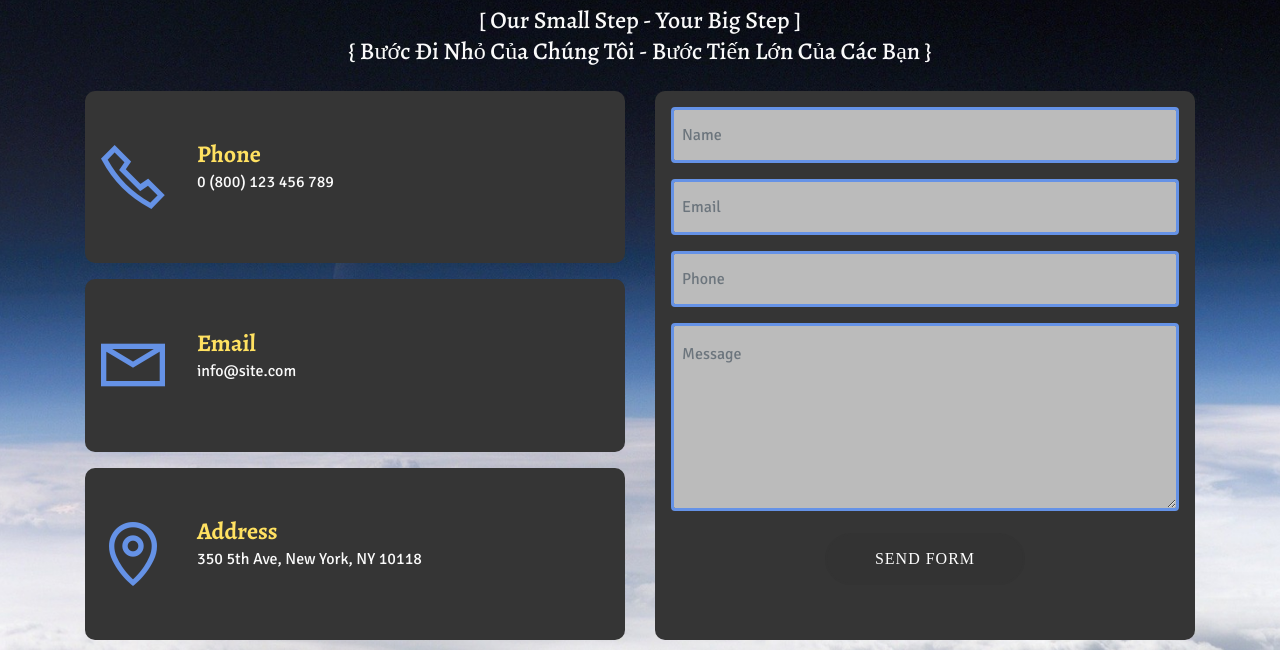
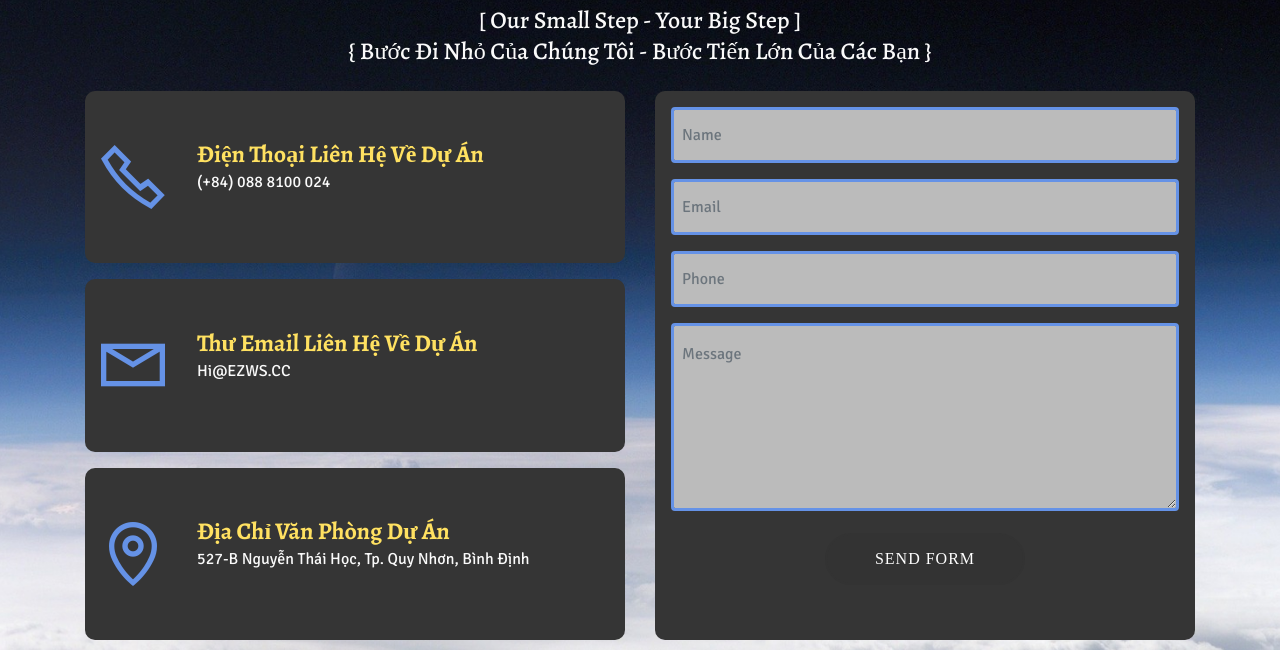
Before and after one commit to EZtech-Web/-OOO-, a plain HTML site: page index.html in a window 1280 px wide. Shown: the part 101-751 px from the top of the page. Drawn offline with nearby package versions, Linux system fonts and the light colour scheme; files whose address does not match are found by name; a web font is replaced by a local one.

Commit message:
create github pages

```diff
--- a/index.html
+++ b/index.html
@@ -28,7 +28,7 @@
   <noscript><link rel="stylesheet" href="https://fonts.googleapis.com/css?family=Signika:300,400,500,600,700&display=swap"></noscript>
   <link rel="preload" href="https://fonts.googleapis.com/css?family=Calistoga:400&display=swap" as="style" onload="this.onload=null;this.rel='stylesheet'">
   <noscript><link rel="stylesheet" href="https://fonts.googleapis.com/css?family=Calistoga:400&display=swap"></noscript>
-  <link rel="preload" as="style" href="assets/mobirise/css/mbr-additional.css?v=XwYelR"><link rel="stylesheet" href="assets/mobirise/css/mbr-additional.css?v=XwYelR" type="text/css">
+  <link rel="preload" as="style" href="assets/mobirise/css/mbr-additional.css?v=lZLbzQ"><link rel="stylesheet" href="assets/mobirise/css/mbr-additional.css?v=lZLbzQ" type="text/css">
 
 
 
@@ -36,7 +36,7 @@
 </head>
 <body>
 
-  <section class="witsec-mailform mbr-section cid-BR6muZvLP4" id="design-block-BR6muZvLP4" data-rv-view="34">
+  <section class="witsec-mailform mbr-section cid-BR6muZvLP4" id="design-block-BR6muZvLP4" data-rv-view="3">
 
 
 
@@ -52,11 +52,8 @@
     <div class="image-wrapper">
     <span class="mbr-iconfont mobi-mbri-phone mobi-mbri" style="color: rgb(101, 146, 230); fill: rgb(101, 146, 230);" media-simple="true"></span>
     <div class="text-wrapper">
-    <h6 class="card-title mbr-fonts-style mb-1 display-5">
-    <strong>Phone</strong>
-    </h6>
-    <p class="mbr-text mbr-fonts-style display-7">
-    0 (800) 123 456 789</p>
+    <h6 class="card-title mbr-fonts-style mb-1 display-5"><strong>Điện Thoại Liên Hệ Về Dự Án</strong></h6>
+    <p class="mbr-text mbr-fonts-style display-7">(+84) 088 8100 024</p>
     </div></div>
     </div>
     <div class="card-wrapper">
@@ -64,21 +61,16 @@
     <span class="mbr-iconfont mobi-mbri-letter mobi-mbri" style="color: rgb(101, 146, 230); fill: rgb(101, 146, 230);" media-simple="true"></span>
     <div class="text-wrapper">
     <h6 class="card-title mbr-fonts-style mb-1 display-5">
-    <strong>Email</strong>
-    </h6>
-    <p class="mbr-text mbr-fonts-style display-7">
-    info@site.com
-    </p>
+    <strong>Thư Email Liên Hệ Về Dự Án</strong></h6>
+    <p class="mbr-text mbr-fonts-style display-7">Hi@EZWS.CC</p>
     </div></div>
     </div>
     <div class="card-wrapper">
     <div class="image-wrapper">
     <span class="mbr-iconfont mobi-mbri-map-pin mobi-mbri" style="color: rgb(101, 146, 230); fill: rgb(101, 146, 230);" media-simple="true"></span>
      <div class="text-wrapper">
-    <h6 class="card-title mbr-fonts-style mb-1 display-5"><strong>Address</strong><br></h6>
-    <p class="mbr-text mbr-fonts-style display-7">
-    350 5th Ave, New York, NY 10118
-    </p>
+    <h6 class="card-title mbr-fonts-style mb-1 display-5"><strong>Địa Chỉ Văn Phòng Dự Án</strong><br></h6>
+    <p class="mbr-text mbr-fonts-style display-7">527-B Nguyễn Thái Học, Tp. Quy Nhơn, Bình Định</p>
     </div></div>
     </div>
     </div>
@@ -126,7 +118,7 @@
     </div>
     <div class="mbr-section-head mb-4">
     </div>
-    <div class="google-map"><iframe frameborder="0" style="border:0" src="https://www.google.com/maps/embed?pb=!1m14!1m8!1m3!1d6045.3003145248895!2d-73.9884657!3d40.7477229!3m2!1i1024!2i768!4f13.1!3m3!1m2!1s0x89c259a9ac1f1b85%3A0x7e33d1c0e7af3be4!2zMzUwIDV0aCBBdmUsIE5ldyBZb3JrLCBOWSAxMDExOCwg0KHQqNCQ!5e0!3m2!1sru!2sru!4v1689597362021!5m2!1sen!2sen" allowfullscreen=""></iframe></div>
+    <div class="google-map"><iframe frameborder="0" style="border:0" src="https://www.google.com/maps/d/embed?mid=14Wn5HcZ2d-7XFhgxYMHaWL_DLLc&amp;ehbc=2E312F" allowfullscreen=""></iframe></div>
     </div>
 </section><section><a href="https://mobiri.se"></a><a href="https://mobiri.se"></a></section><script src="assets/popper/popper.min.js"></script>  <script src="assets/web/assets/jquery/jquery.min.js"></script>  <script src="assets/bootstrap/js/bootstrap.min.js"></script>  <script src="assets/tether/tether.min.js"></script>  <script src="assets/smoothscroll/smooth-scroll.js"></script>  <script src="assets/viewportchecker/jquery.viewportchecker.js"></script>  <script src="assets/witsec-mailform/mailform.js"></script>  <script src="assets/parallax/jarallax.min.js"></script>  <script src="assets/theme/js/script.js"></script>
 
```
Also changed, not shown: assets/theme/js/script.js, 1 other file.
